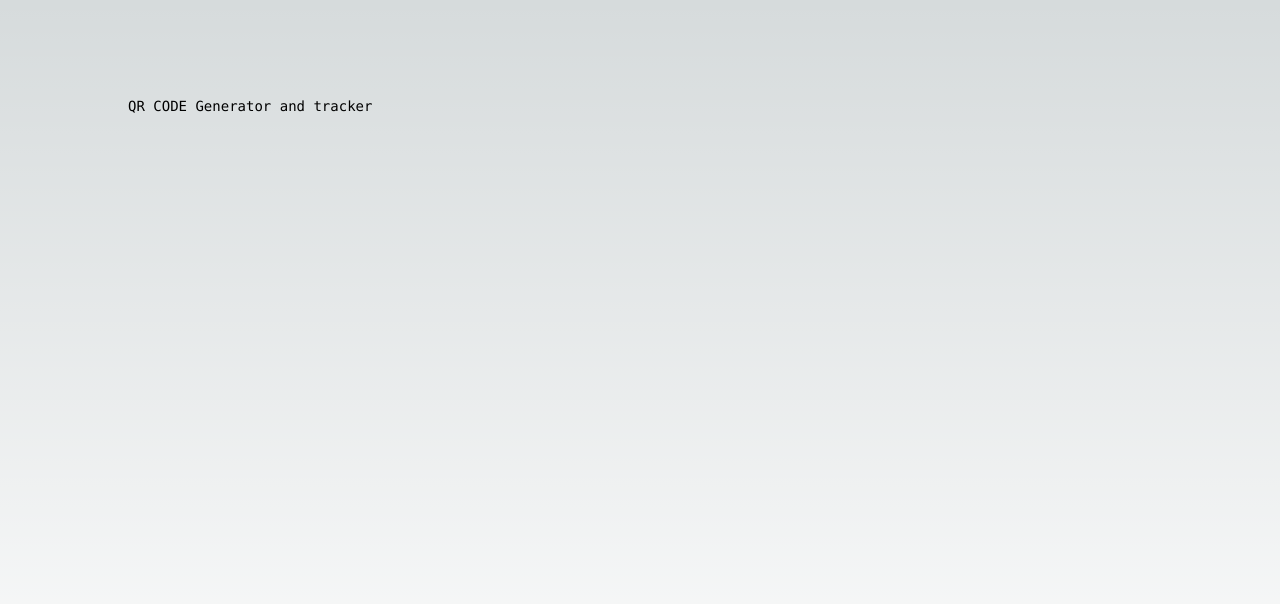
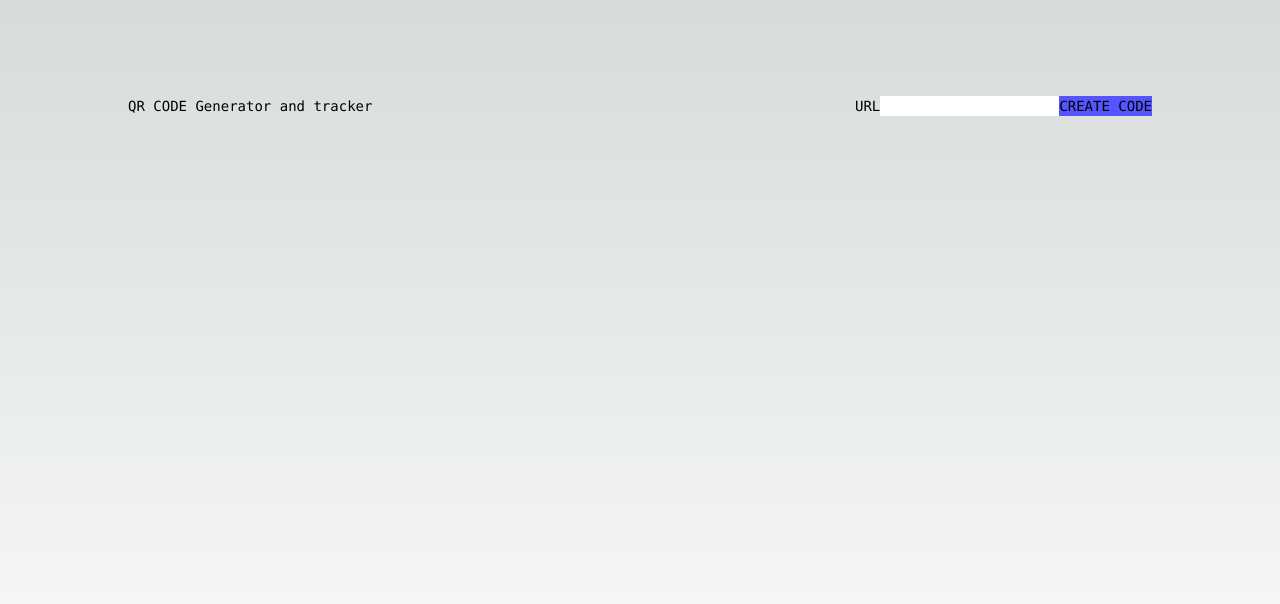
Before and after one commit to ShadowDraco/The-Free-QR-Frontend, a Next.js app: page / in a window 1280 px wide. Shown: the top 604 px of the page. Built offline with nearby package versions, Linux system fonts and the light colour scheme.

Commit message:
add form to get QR

```diff
--- a/app/page.tsx
+++ b/app/page.tsx
@@ -1,12 +1,37 @@
+'use client'
 import Image from 'next/image'
 
 export default function Home() {
+  const submit = async event => {
+    event.preventDefault()
+
+    const body = JSON.stringify({ url: event.target[0].value })
+    const response = await fetch('http://localhost:3001/qr/create', {
+      method: 'POST',
+      body: body,
+    })
+
+    console.log(await response.json())
+  }
+
   return (
     <main className='flex min-h-screen flex-col items-center justify-between p-24'>
       <div className='z-10 w-full max-w-5xl items-center justify-between font-mono text-sm lg:flex'>
         <h1>QR CODE Generator and tracker</h1>
-        <form action="">
-
+        <form
+          // action='https://qrcodeserver.onrender.com/qr/create'
+          onSubmit={e => {
+            submit(e)
+          }}
+        >
+          <label htmlFor='url'>URL</label>
+          <input type='text' name='url' />
+          <button
+            type='submit'
+            style={{ backgroundColor: '#5555ff', color: 'ff' }}
+          >
+            CREATE CODE
+          </button>
         </form>
       </div>
     </main>
```
